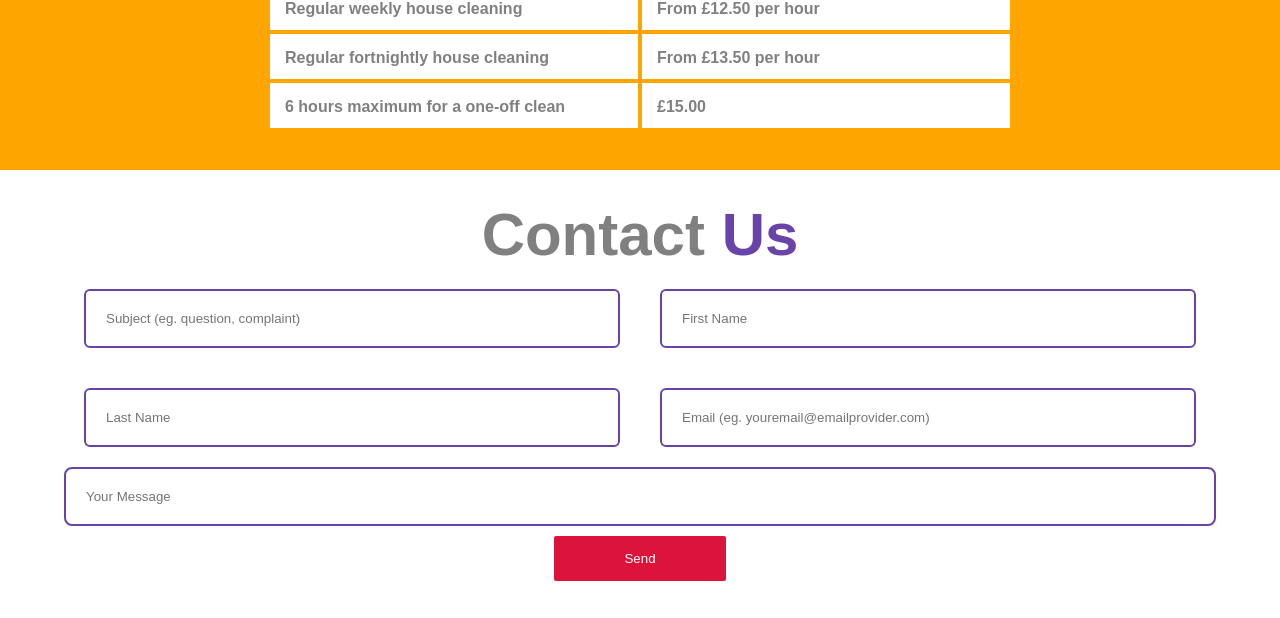
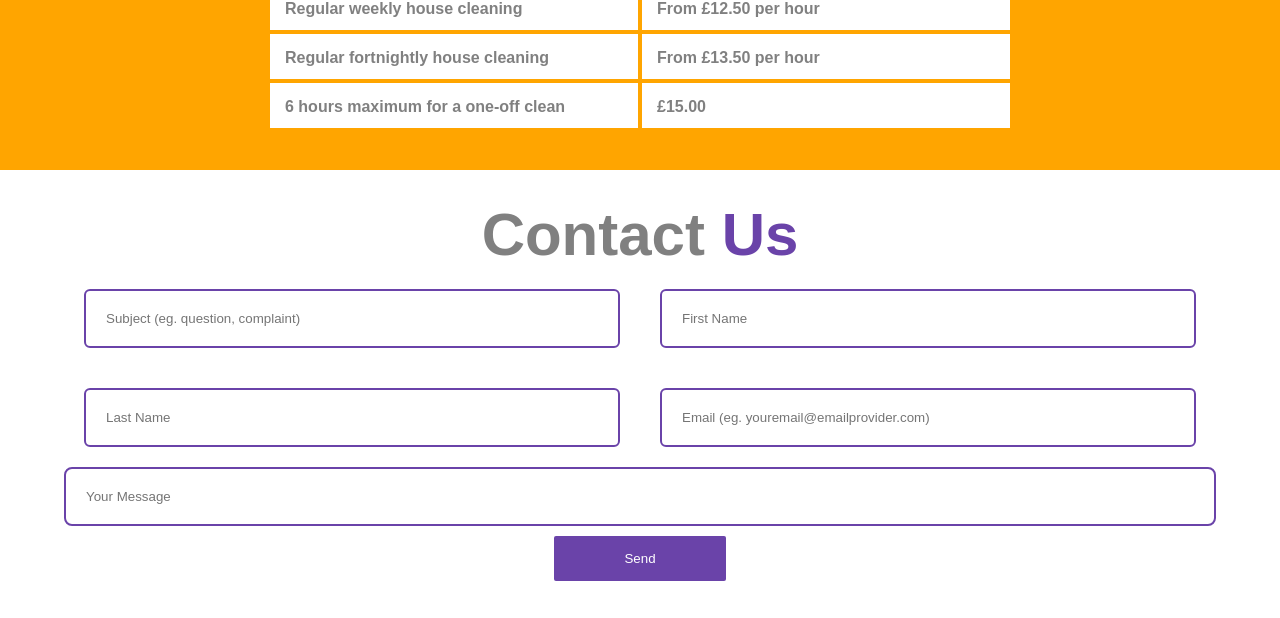
Before and after one commit to TimiDev19/Excellent-Cleaning-Services, a plain HTML site: page index.html in a window 1280 px wide. Shown: the part 2511-3129 px from the top of the page. Drawn offline with nearby package versions, Linux system fonts and the light colour scheme.

Commit message:
Add files via upload

```diff
--- a/style.css
+++ b/style.css
@@ -359,7 +359,7 @@
 #btn2{
     margin: 10px;
     padding: 15px 70px;
-    background-color: crimson;
+    background-color: rgb(106, 67, 169);
     color: #fff;
     border: none;
     border-radius: 2px;
```
